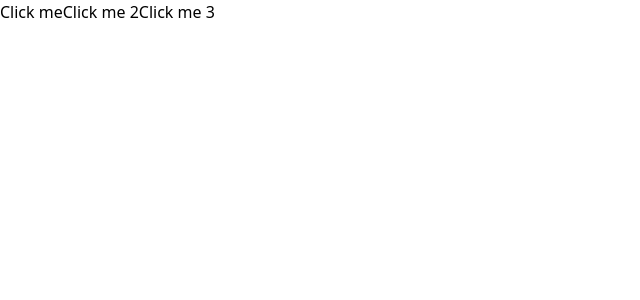
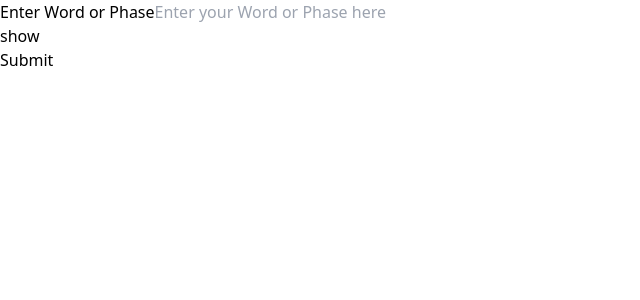
Before and after one commit to way2masoom/HangManGame, a React (Vite) app in the folder HangmanGame/: page / in a window 1280 px wide. Shown: the top 300 px of the page, without its empty margins (0-640 px from the left). Built offline with nearby package versions, Linux system fonts and the light colour scheme.

Commit message:
Input with show/Hide Button features

```diff
--- a/HangmanGame/src/App.jsx
+++ b/HangmanGame/src/App.jsx
@@ -1,14 +1,17 @@
 import './App.css'
-import Button from './components/button/button'
+
+import TextInputFormContainer from './components/TextInputForm/TextInputFormContainer';
+
 
 
 function App() {
   return (
     <div>
-      <Button text='Click me'  styleType='error' onClickHandler={() => { console.log("Click me"); }} />
-      <Button text='Click me 2'  onClickHandler={() => { console.log("Click me 2"); }} />
-      <Button text='Click me 3' styleType='success' onClickHandler={() => { console.log("Click me 3"); }} />
+      {/* Importing Text Input Form */}
+      <TextInputFormContainer/>
     </div>
+
+
   )
 }
 
--- a/HangmanGame/src/components/TextInputForm/TextInputForm.jsx
+++ b/HangmanGame/src/components/TextInputForm/TextInputForm.jsx
@@ -1,21 +1,25 @@
 // Text Input Form
-
 import Button from "../button/button";
 import TextInput from "../TextInput/TextInput";
 
-function TextInputForm() {
+
+function TextInputForm({ inputType, handelFormSubmit, handelTextInputChange, handelShowHideClick }) {
+
     return (
-        <form>
+        <form onSubmit={handelFormSubmit}>
             <div> <TextInput
+                type={inputType}
                 label={"Enter Word or Phase"}
                 placeholder={"Enter your Word or Phase here ..."}
+                onChangeHandler={handelTextInputChange}
 
             /> </div>
 
             <div>
                 <Button
-                    styleType={"bg-warning"}
-                    text={"Show/Hide"}
+                    styleType={"warning"}
+                    text={inputType === 'password' ? "show" : "hide"}
+                    onClickHandler={handelShowHideClick}
                 />
             </div>
 
--- /dev/null
+++ b/HangmanGame/src/components/TextInputForm/TextInputFormContainer.jsx
@@ -0,0 +1,46 @@
+import { useState } from "react";
+import TextInputForm from "./TextInputForm";
+
+function TextInputFormContainer() {
+
+    // States Variable  aslo called React Hook
+    const [inputType, setInputType] = useState("password")
+    // let inputType = "password";
+
+    // To prevent the form Summation
+    function handelFormSubmit(event) {
+        event.preventDefault();
+        console.log("Form submit Prevented");
+
+    }
+
+    // Form to handel Change when text is input
+    function handelTextInputChange(event) {
+        console.log("Text Input change");
+        console.log(event.target.value);
+
+    }
+
+    // Function to handle Show or Hide Btn
+    function handelShowHideClick() {
+        if (inputType === "password") {
+            setInputType("text")
+        } else {
+            setInputType("password")
+        }
+
+        console.log(inputType);
+
+
+    }
+
+    return (<TextInputForm
+        inputType={inputType}
+        handelFormSubmit={handelFormSubmit}
+        handelTextInputChange={handelTextInputChange}
+        handelShowHideClick={handelShowHideClick}
+    />
+    );
+}
+
+export default TextInputFormContainer;
```
Also changed, not shown: 1 other file (tests, documents, lock files or other folders).
